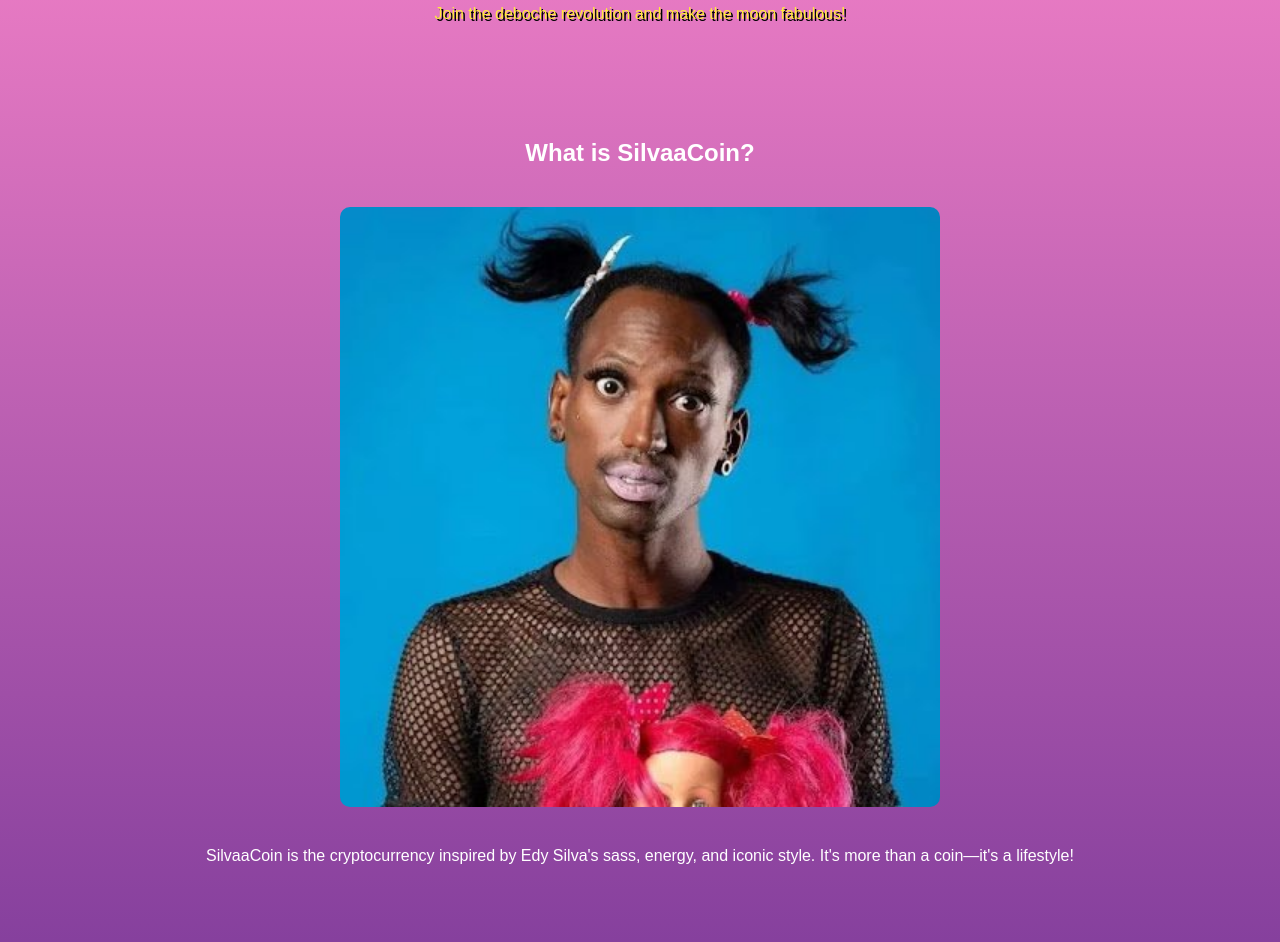
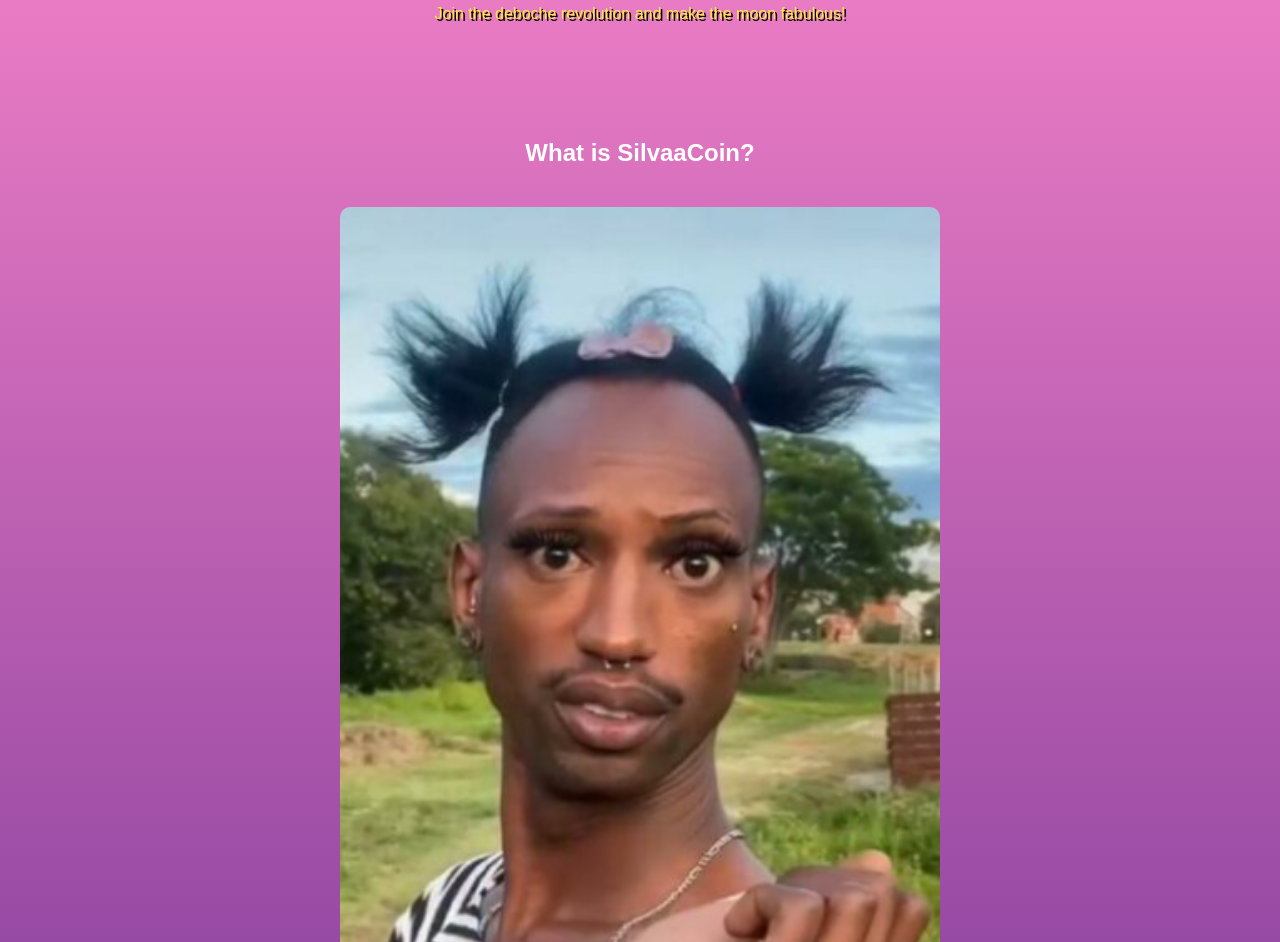
Before and after one commit to GitatronMaximus/silvaacoin-frontend, a plain HTML site: page index.html in a window 1280 px wide. Shown: the part 248-1190 px from the top of the page. Drawn offline with Linux system fonts and the light colour scheme.

Commit message:
Updated photo

```diff
--- a/index.html
+++ b/index.html
@@ -100,7 +100,7 @@
     </div>
     <div class="section">
         <h2>What is SilvaaCoin?</h2>
-        <img src="./EdySilvaProfile2.jpg" alt="SilvaCoin Illustration" style="width:80%; max-width:600px; border-radius:10px; margin:20px auto;">
+        <img src="./EdyProfile1.png" alt="SilvaCoin Illustration" style="width:80%; max-width:600px; border-radius:10px; margin:20px auto;">
         <p>SilvaaCoin is the cryptocurrency inspired by Edy Silva's sass, energy, and iconic style. It's more than a coin—it's a lifestyle!</p>
     </div>
     <div class="section">
```
